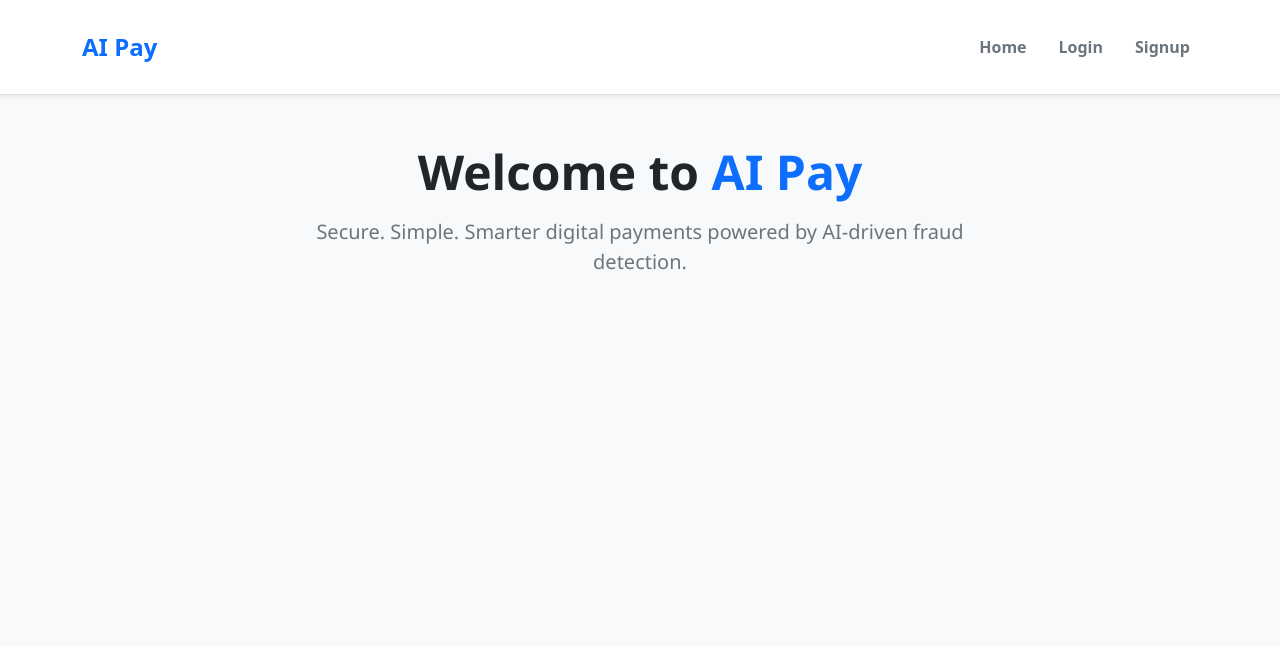
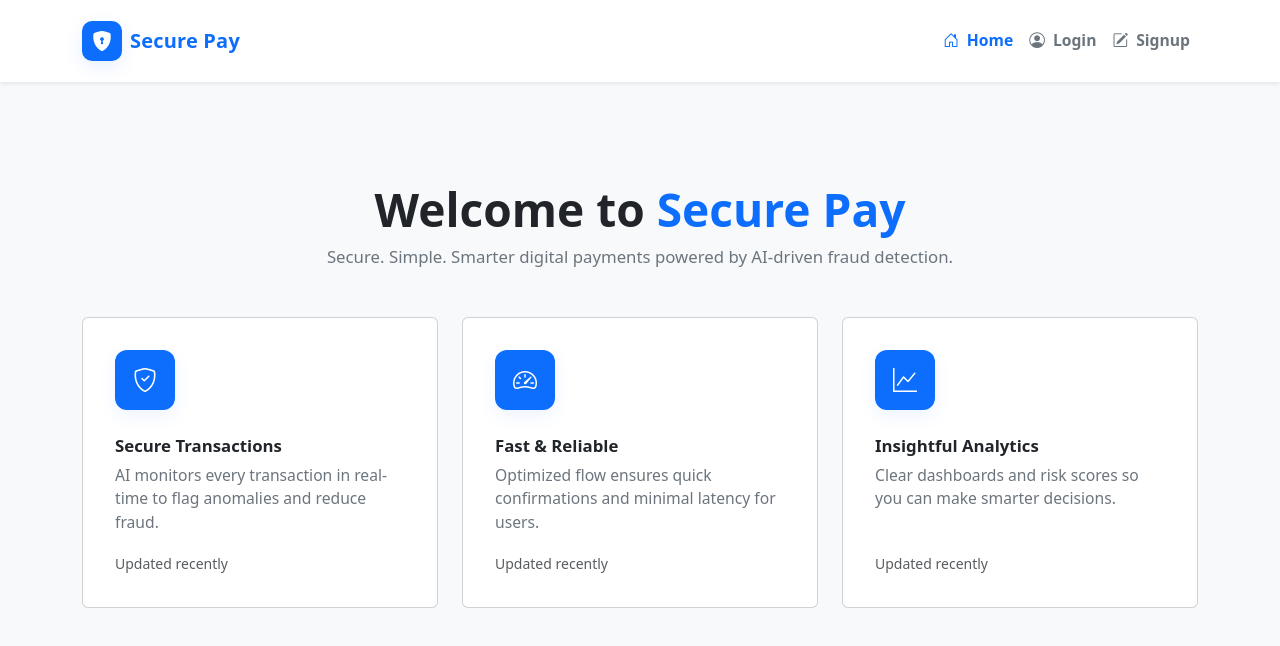
Before and after one commit to nafreenanjum/ai-fraud-detection, a React (Create React App) app: page / in a window 1280 px wide. Shown: the top 646 px of the page. Built offline with nearby package versions, Linux system fonts and the light colour scheme; no server answers.

Commit message:
Enhanced Navbar and Home page with Bootstrap styling, icons, and flashcards

```diff
--- a/package.json
+++ b/package.json
@@ -9,6 +9,7 @@
     "@testing-library/user-event": "^13.5.0",
     "axios": "^1.11.0",
     "bootstrap": "^5.3.8",
+    "bootstrap-icons": "^1.13.1",
     "react": "^19.1.1",
     "react-dom": "^19.1.1",
     "react-router-dom": "^7.8.2",
--- a/src/components/Navbar.jsx
+++ b/src/components/Navbar.jsx
@@ -1,12 +1,17 @@
 import React from "react";
-import { Link } from "react-router-dom";
+import { Link, useLocation } from "react-router-dom";
 
 export default function Navbar() {
+  const location = useLocation();
+
   return (
-    <nav className="navbar navbar-expand-lg bg-white border-bottom shadow-sm">
+    <nav className="navbar navbar-expand-lg bg-white border-0 py-3 shadow-sm">
       <div className="container">
-        <Link className="navbar-brand fw-bold text-primary fs-4" to="/">
-          AI Pay
+        <Link to="/" className="navbar-brand d-flex align-items-center">
+          <span className="brand-mark me-2">
+            <i className="bi bi-shield-lock-fill text-white fs-5" aria-hidden="true"></i>
+          </span>
+          <span className="brand-text">Secure Pay</span>
         </Link>
 
         <button
@@ -22,19 +27,33 @@ export default function Navbar() {
         </button>
 
         <div className="collapse navbar-collapse justify-content-end" id="mainNav">
-          <ul className="navbar-nav gap-3">
+          <ul className="navbar-nav align-items-center">
             <li className="nav-item">
-              <Link className="nav-link text-secondary fw-semibold" to="/">
+              <Link
+                to="/"
+                className={`nav-link ${location.pathname === "/" ? "active" : ""}`}
+              >
+                <i className="bi bi-house-door me-2" aria-hidden="true"></i>
                 Home
               </Link>
             </li>
+
             <li className="nav-item">
-              <Link className="nav-link text-secondary fw-semibold" to="/login">
+              <Link
+                to="/login"
+                className={`nav-link ${location.pathname === "/login" ? "active" : ""}`}
+              >
+                <i className="bi bi-person-circle me-2" aria-hidden="true"></i>
                 Login
               </Link>
             </li>
+
             <li className="nav-item">
-              <Link className="nav-link text-secondary fw-semibold" to="/signup">
+              <Link
+                to="/signup"
+                className={`nav-link ${location.pathname === "/signup" ? "active" : ""}`}
+              >
+                <i className="bi bi-pencil-square me-2" aria-hidden="true"></i>
                 Signup
               </Link>
             </li>
--- a/src/index.js
+++ b/src/index.js
@@ -4,7 +4,7 @@ import App from "./App";
 import "./styles/globals.css";
 import 'bootstrap/dist/css/bootstrap.min.css';
 import 'bootstrap/dist/js/bootstrap.bundle.min.js'; // needed for navbar collapse, modals, etc.
-
+import 'bootstrap-icons/font/bootstrap-icons.css';
 
 import { AuthProvider } from "./context/AuthContext";
 import { WalletProvider } from "./context/WalletContext";
--- a/src/pages/Home.jsx
+++ b/src/pages/Home.jsx
@@ -1,18 +1,59 @@
 import React from "react";
+
+const CARD_DATA = [
+  {
+    icon: "bi-shield-check",
+    title: "Secure Transactions",
+    text: "AI monitors every transaction in real-time to flag anomalies and reduce fraud."
+  },
+  {
+    icon: "bi-speedometer2",
+    title: "Fast & Reliable",
+    text: "Optimized flow ensures quick confirmations and minimal latency for users."
+  },
+  {
+    icon: "bi-graph-up",
+    title: "Insightful Analytics",
+    text: "Clear dashboards and risk scores so you can make smarter decisions."
+  }
+];
 
 export default function Home() {
   return (
-    <section className="container text-center py-5">
-      <div className="row justify-content-center">
-        <div className="col-lg-8">
-          <h1 className="fw-bold display-5 text-dark mb-3" style={{ fontFamily: "Segoe UI, sans-serif" }}>
-            Welcome to <span className="text-primary">AI Pay</span>
+    <main className="app-hero">
+      <div className="container">
+        <header className="text-center mb-5">
+          <h1 className="fw-bold">
+            Welcome to <span className="text-primary">Secure Pay</span>
           </h1>
-          <p className="fs-5 text-secondary" style={{ fontFamily: "Segoe UI, sans-serif" }}>
+          <p className="lead">
             Secure. Simple. Smarter digital payments powered by AI-driven fraud detection.
           </p>
-        </div>
+        </header>
+
+        <section className="row g-4">
+          {CARD_DATA.map((c, i) => (
+            <div key={i} className="col-md-6 col-lg-4">
+              <article className="card flashcard h-100 p-3">
+                <div className="card-body d-flex flex-column">
+                  <div className="mb-3">
+                    <div className="icon-circle bg-primary text-white d-inline-flex align-items-center justify-content-center">
+                      <i className={`bi ${c.icon} fs-4`} aria-hidden="true"></i>
+                    </div>
+                  </div>
+
+                  <h5 className="card-title">{c.title}</h5>
+                  <p className="card-text">{c.text}</p>
+
+                  <div className="mt-auto">
+                    <small className="text-muted">Updated recently</small>
+                  </div>
+                </div>
+              </article>
+            </div>
+          ))}
+        </section>
       </div>
-    </section>
+    </main>
   );
 }
--- a/src/styles/globals.css
+++ b/src/styles/globals.css
@@ -1,11 +1,85 @@
-/* Global styles placeholder. Bootstrap can be added later.
-   For now we keep it minimal so the app compiles cleanly. */
-:root {
-  --brand: #0f62fe;
+/* custom.css — place in src/styles/custom.css */
+@import url('https://fonts.googleapis.com/css2?family=Inter:wght@300;400;600;700;800&display=swap');
+
+:root{
+  --brand: #0d6efd;        /* primary blue accent */
+  --muted: #6c757d;        /* greyish text */
+  --bg-soft: #f6fbff;      /* very pale blue background */
 }
-* { box-sizing: border-box; }
-body { margin: 0; font-family: system-ui, -apple-system, Segoe UI, Roboto, Arial, sans-serif; }
-a { text-decoration: none; color: inherit; }
-.container { max-width: 1100px; margin: 0 auto; padding: 16px; }
-.page { padding: 24px; }
-.card { border: 1px solid #eee; border-radius: 12px; padding: 16px; }
+
+/* global */
+body {
+  font-family: 'Inter', system-ui, -apple-system, "Segoe UI", Roboto, "Helvetica Neue", Arial;
+  background: var(--bg-soft);
+  color: #222;
+  -webkit-font-smoothing: antialiased;
+  -moz-osx-font-smoothing: grayscale;
+}
+
+/* Navbar */
+.navbar {
+  background: #fff;
+}
+.brand-mark {
+  width: 40px;
+  height: 40px;
+  border-radius: 10px;
+  background: var(--brand);
+  display: inline-flex;
+  align-items: center;
+  justify-content: center;
+  box-shadow: 0 6px 18px rgba(13,110,253,0.10);
+}
+.brand-text { letter-spacing: 0.2px; font-weight:700; color:var(--brand); }
+
+/* nav links - muted grey, slightly larger */
+.navbar .nav-link {
+  color: var(--muted) !important;
+  font-weight: 600;
+  font-size: 0.98rem;
+  padding-left: .6rem;
+  padding-right: .6rem;
+}
+.navbar .nav-link.active { color: var(--brand) !important; }
+
+/* page hero */
+.app-hero {
+  padding: 5.5rem 0 3.5rem;
+}
+.app-hero h1 {
+  font-size: clamp(2rem, 3.6vw, 3rem);
+  line-height: 1.05;
+  font-weight: 700;
+}
+.app-hero p.lead {
+  color: var(--muted);
+  font-size: 1.05rem;
+  margin-top: .6rem;
+}
+
+/* flashcards */
+.flashcard {
+  border-radius: 12px;
+  transition: transform .18s ease, box-shadow .18s ease;
+  border: 0;
+}
+.flashcard:hover {
+  transform: translateY(-8px);
+  box-shadow: 0 18px 40px rgba(17,24,39,0.08);
+}
+.icon-circle {
+  width: 60px;
+  height: 60px;
+  border-radius: 12px;
+  display: inline-flex;
+  align-items: center;
+  justify-content: center;
+  box-shadow: 0 6px 18px rgba(13,110,253,0.08);
+}
+.card-title { font-weight: 700; margin-top: .6rem; font-size: 1.05rem; }
+.card-text { color: var(--muted); font-size: 0.98rem; }
+
+/* responsive spacing */
+@media (min-width: 992px) {
+  .app-hero { padding-top: 6.5rem; }
+}
```
Also changed, not shown: 1 other file (tests, documents, lock files or other folders).
